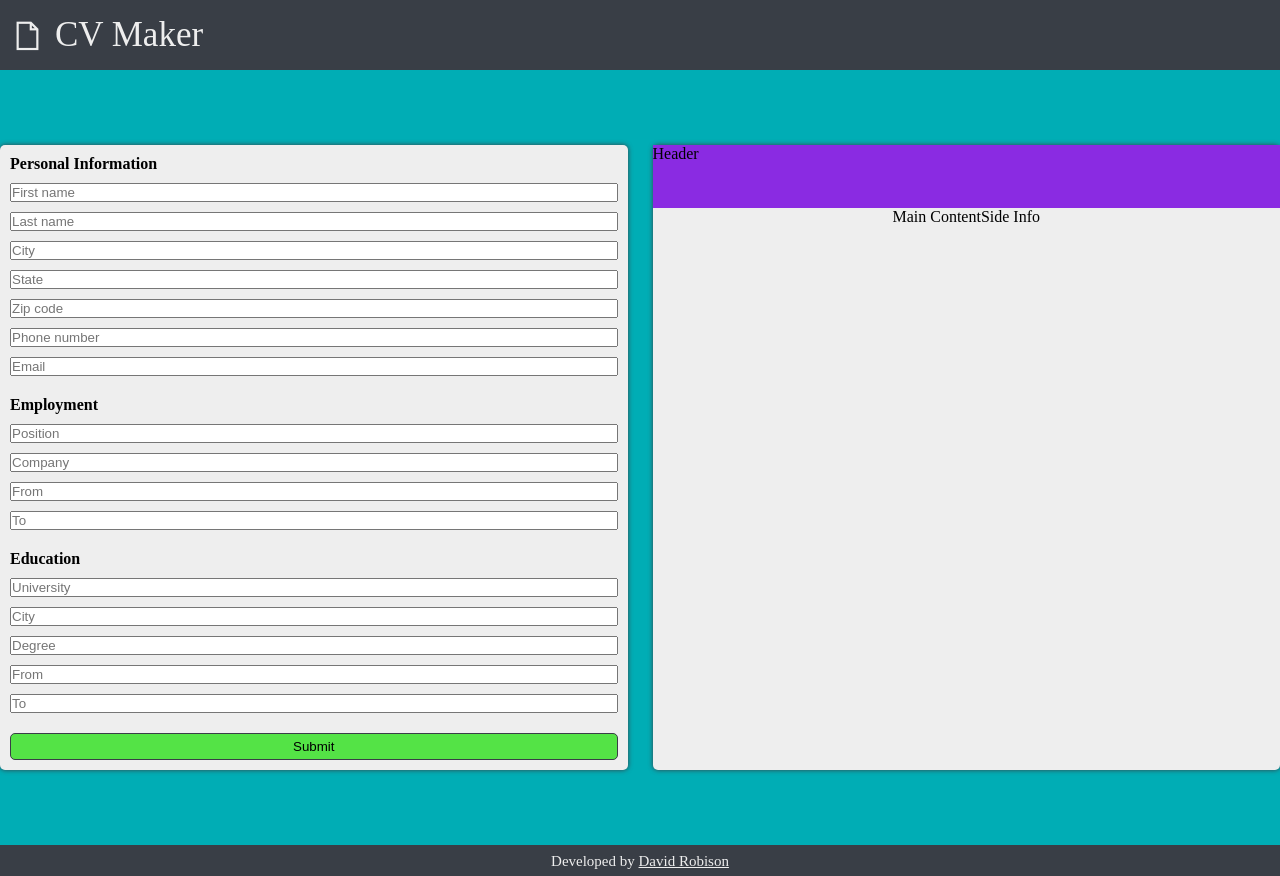
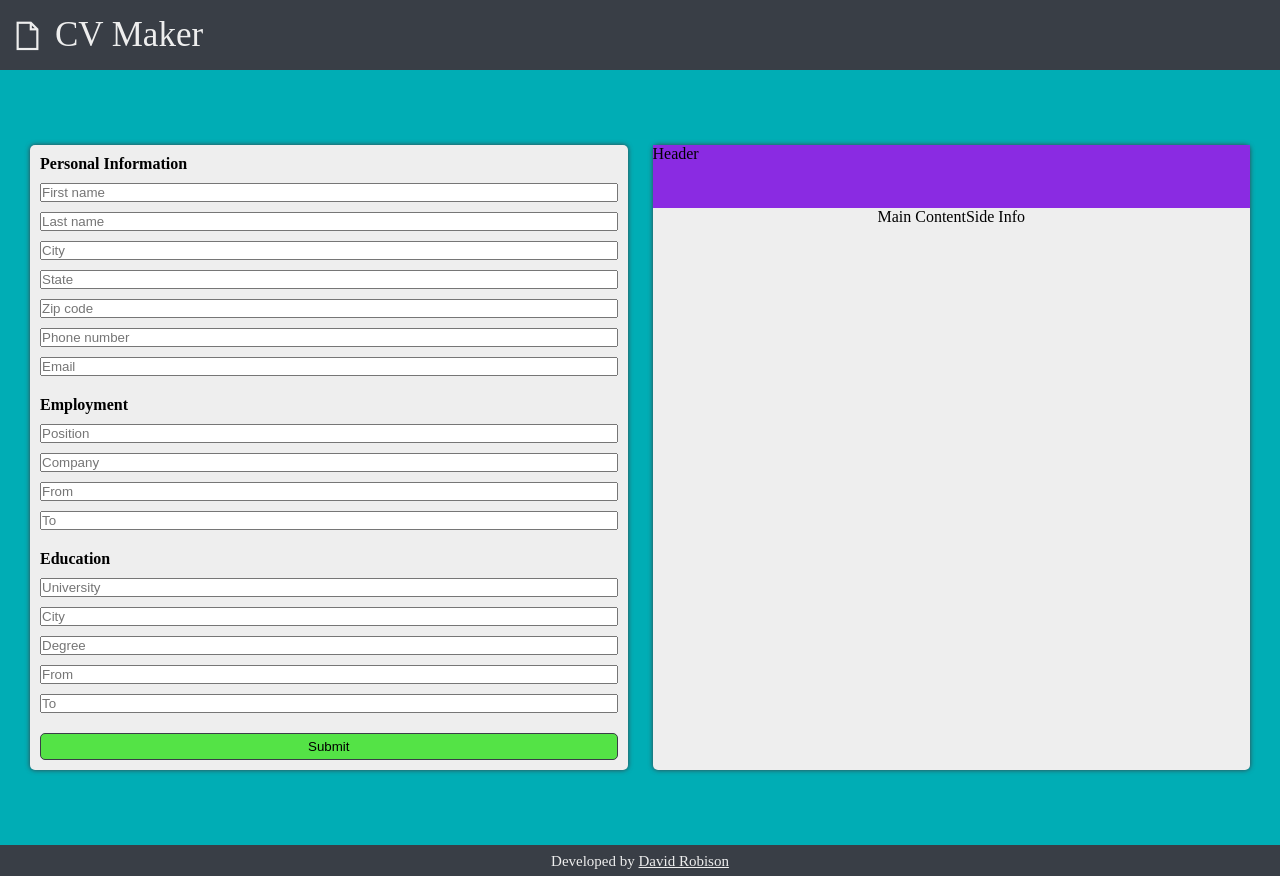
Before and after one commit to robisonwebdev/CV-Application, a React (Create React App) app: page / in a window 1280 px wide. Built offline with nearby package versions, Linux system fonts and the light colour scheme.

Commit message:
Added padding to left/right on #mainContent

```diff
--- a/src/styles/main.css
+++ b/src/styles/main.css
@@ -60,6 +60,8 @@ body {
 
     /* padding-bottom: 50px; */
     /* height: 100%; */
+    padding-left: 30px;
+    padding-right: 30px;
     width: 100%;
 }
 
```
